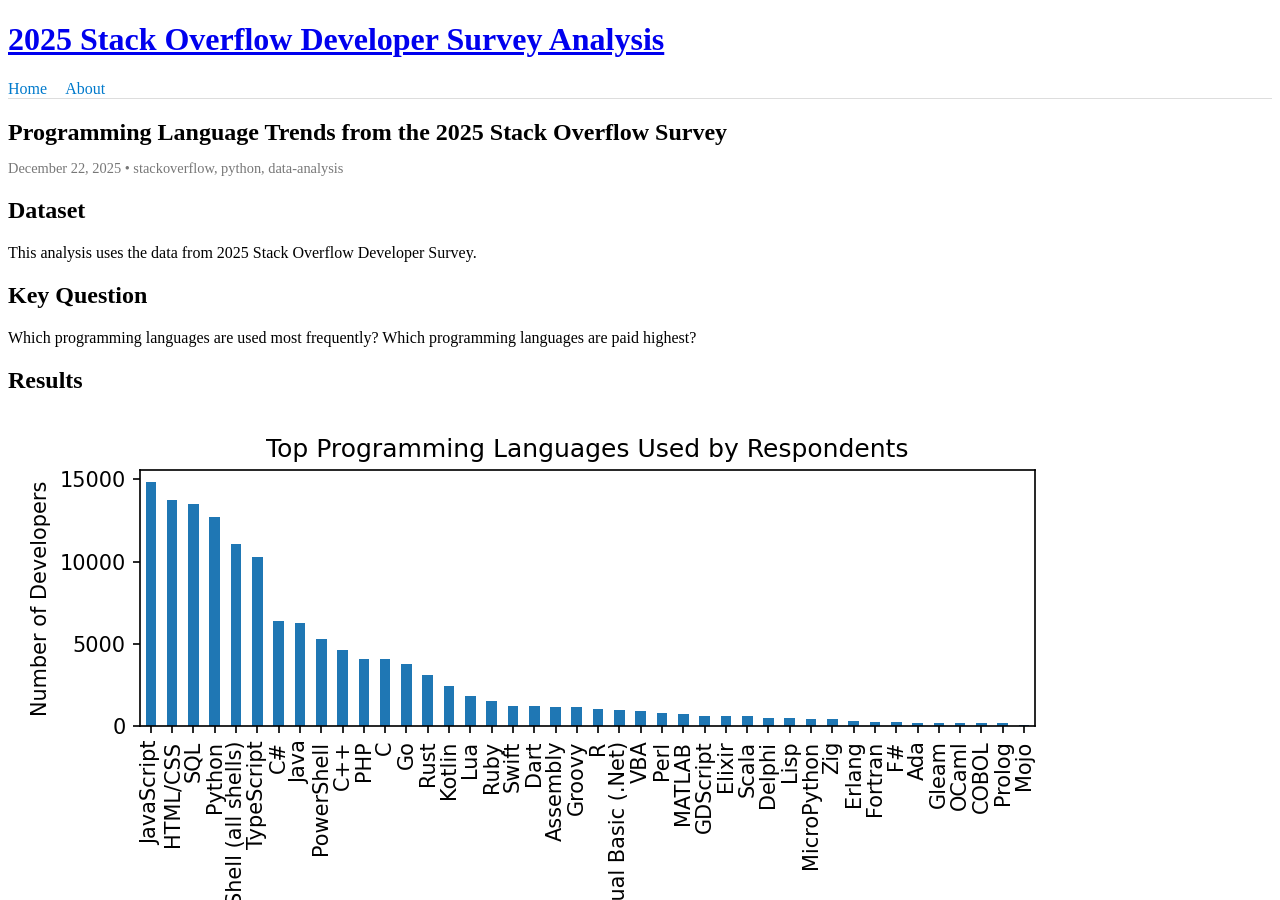
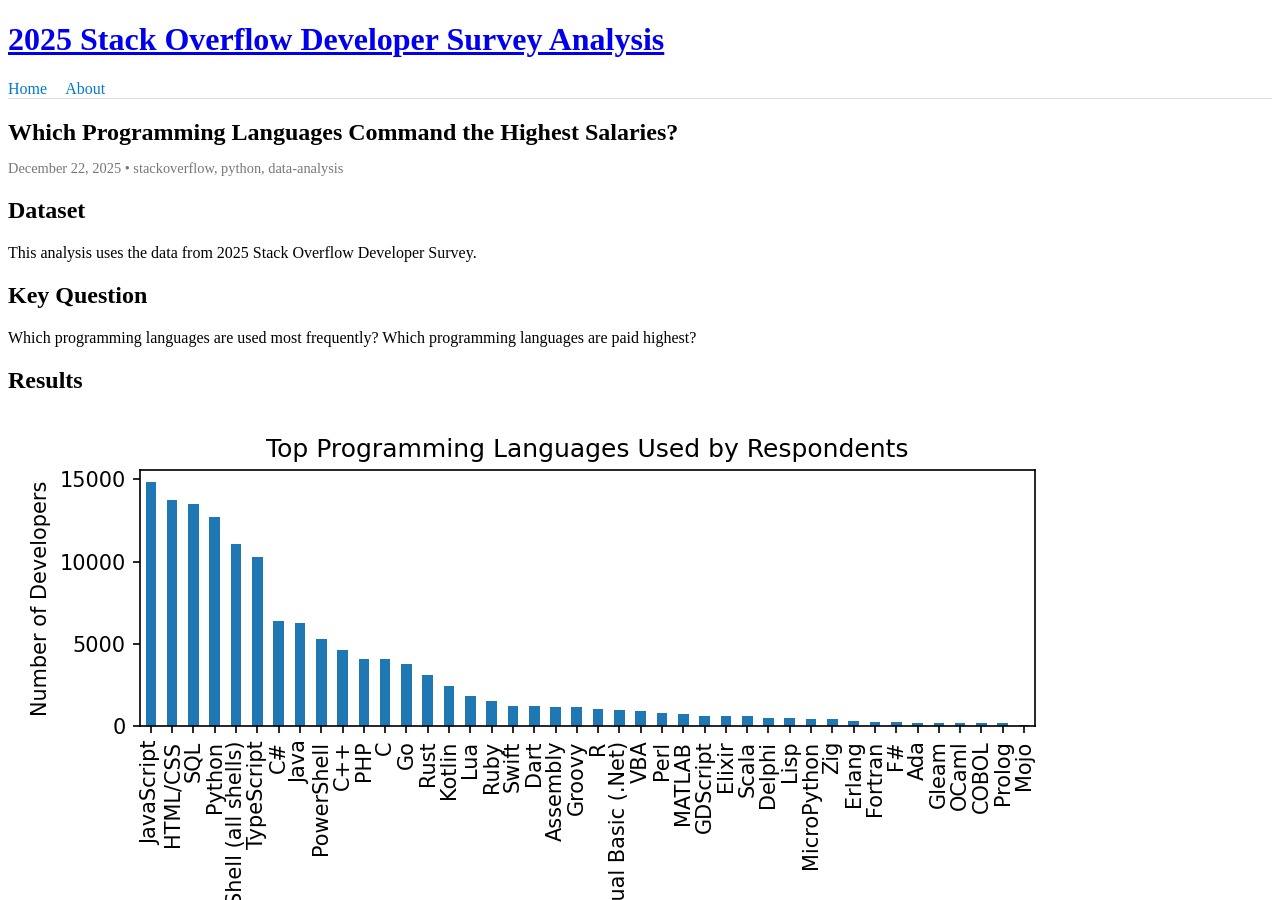
Before and after one commit to ilvfruits/stackoverflow-survey-2025, a Jekyll site: the page built from docs/_posts/2025-12-22-language-trends.md, in a window 1280 px wide and 900 px high. Built offline with Jekyll 4.4.1, drawn with Linux system fonts in a browser that asks for light colours.

Commit message:
Update 2025-12-22-language-trends.md
change the title

```diff
--- a/docs/_posts/2025-12-22-language-trends.md
+++ b/docs/_posts/2025-12-22-language-trends.md
@@ -1,6 +1,6 @@
 ---
 layout: post
-title: "Programming Language Trends from the 2025 Stack Overflow Survey"
+title: "Which Programming Languages Command the Highest Salaries?"
 tags: [stackoverflow, python, data-analysis]
 ---
 
```
